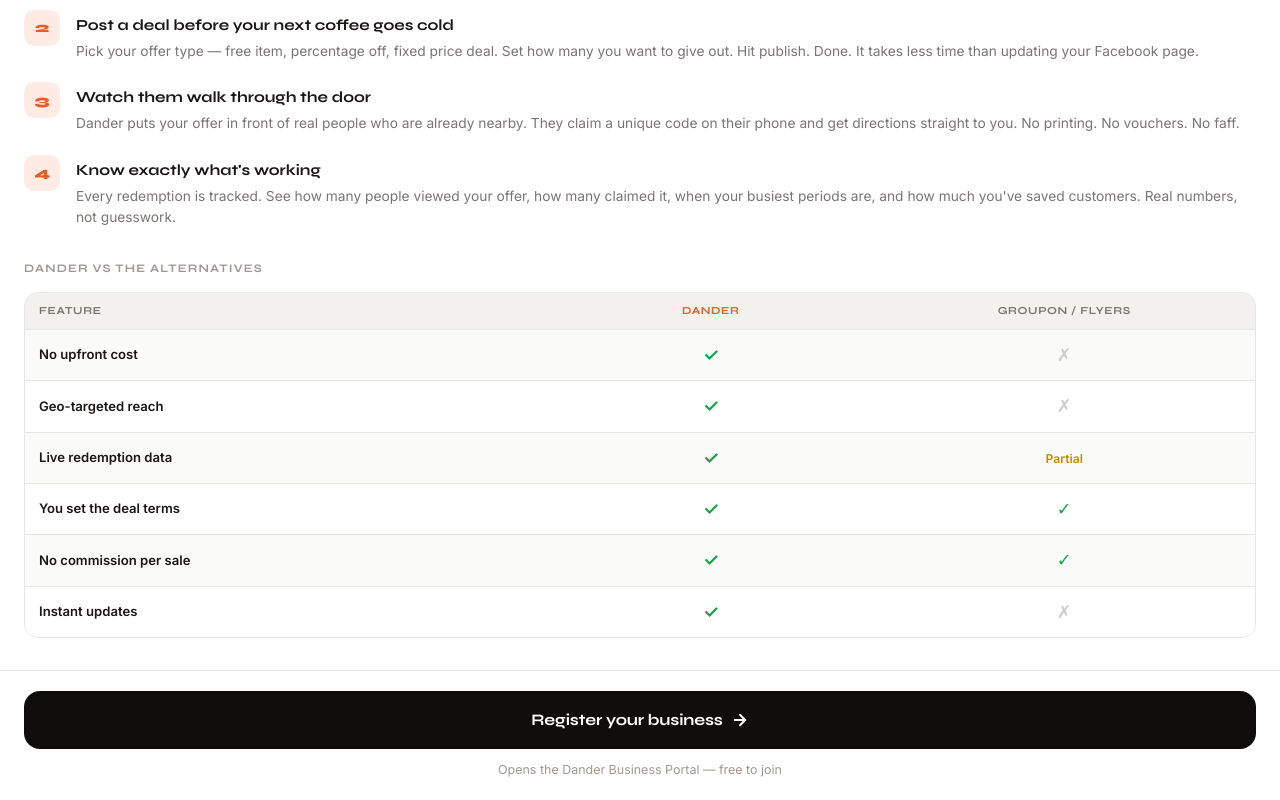
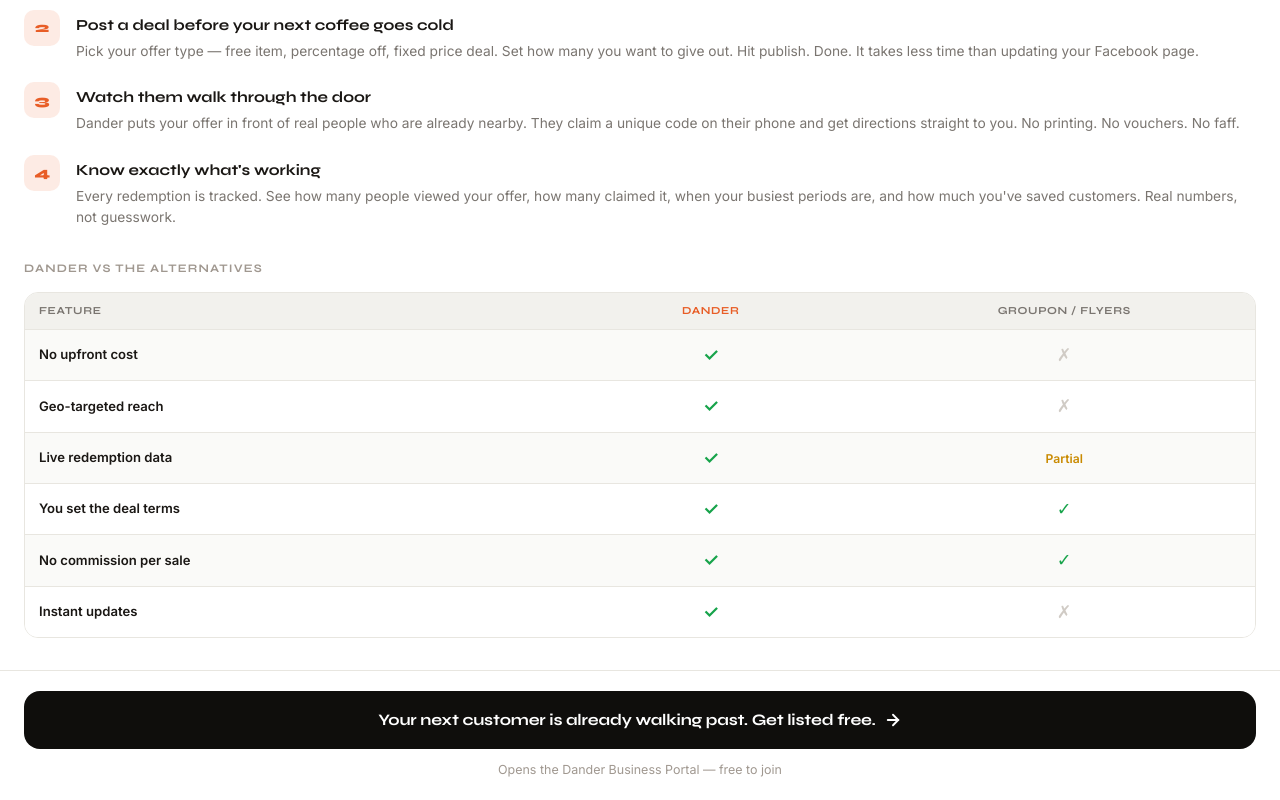
Before and after one commit to danderbelfast/dander, a React (Vite) app in the folder frontend-user/: page /for-business in a window 1280 px wide. Shown: the part 410-1210 px from the top of the page. Built offline with nearby package versions, Linux system fonts and the light colour scheme; no server answers.

Commit message:
Update business explainer CTA button text
Co-Authored-By: Claude Sonnet 4.6 <noreply@anthropic.com>

```diff
--- a/frontend-user/src/pages/BusinessExplainer.jsx
+++ b/frontend-user/src/pages/BusinessExplainer.jsx
@@ -107,7 +107,7 @@ export default function BusinessExplainer() {
           target="_blank"
           rel="noopener noreferrer"
         >
-          Register your business
+          Your next customer is already walking past. Get listed free.
           <svg width="18" height="18" viewBox="0 0 24 24" fill="none" stroke="currentColor" strokeWidth="2.5" strokeLinecap="round">
             <line x1="5" y1="12" x2="19" y2="12"/>
             <polyline points="12 5 19 12 12 19"/>
```
